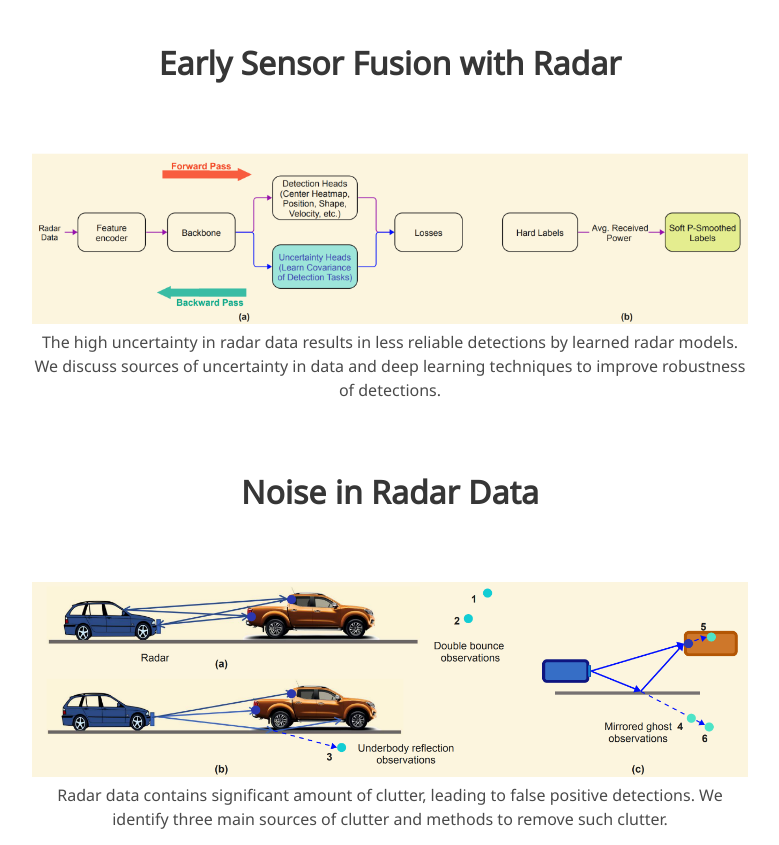
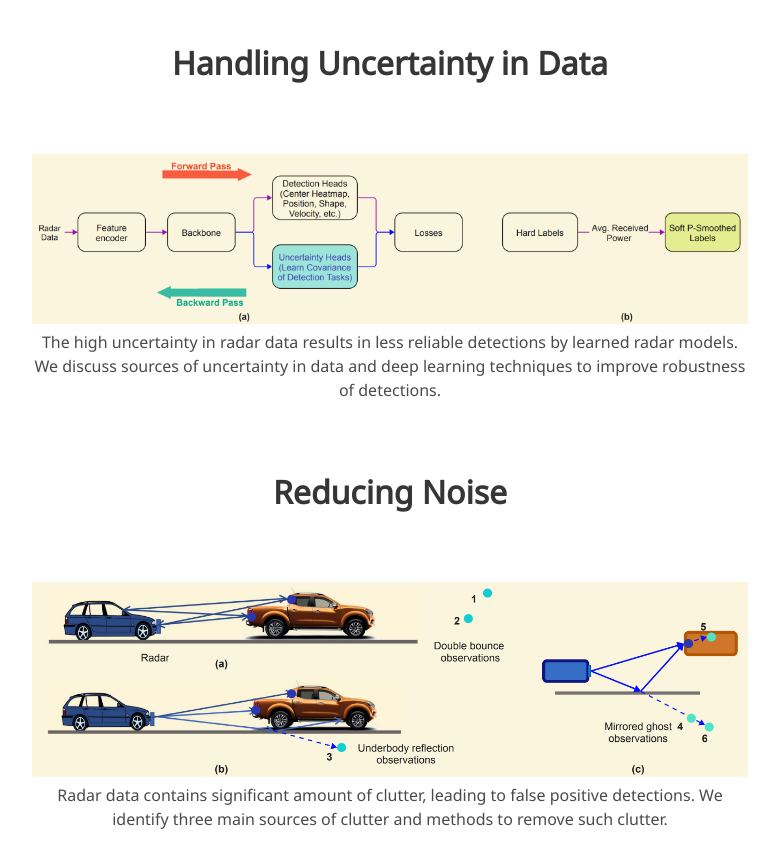
Before and after one commit to autonomous-radars/autonomous-radars.github.io, a plain HTML site: page index.html in a window 1280 px wide. Shown: the part 4082-4927 px from the top of the page, without its empty margins (250-1029 px from the left). Drawn offline with nearby package versions, Linux system fonts and the light colour scheme; a script that the page names is missing; some icons are missing; a web font is replaced by a local one.

Commit message:
Update images

```diff
--- a/index.html
+++ b/index.html
@@ -46,7 +46,7 @@
     <link rel="stylesheet" href="./static/css/fontawesome.all.min.css">
     <link rel="stylesheet" href="https://cdn.jsdelivr.net/gh/jpswalsh/academicons@1/css/academicons.min.css">
     <link rel="stylesheet" href="./static/css/index.css">
-    <link rel="icon" href="./static/images/favicon.svg">
+    <link rel="icon" href="./static/images/favicon.png">
 
     <!-- <script src="https://ajax.googleapis.com/ajax/libs/jquery/3.5.1/jquery.min.js"></script> -->
     <script src="./static/js/jquery-3.6.4.min.js"></script>
@@ -219,7 +219,7 @@
             <!-- Uncertainty. -->
             <div class="columns is-centered has-text-centered">
                 <div class="column is-four-fifths">
-                    <h2 class="title is-3">Early Sensor Fusion with Radar</h2>
+                    <h2 class="title is-3">Handling Uncertainty in Data</h2>
                     <div class="hero-body">
                         <img id="teaser" src="./static/images/uncertainty.png" alt="Uncertainty in Radars" height="100%" />
                         <p class="content has-text-centered">
@@ -231,7 +231,7 @@
             <!-- Noise in Radar Data. -->
             <div class="columns is-centered has-text-centered">
                 <div class="column is-four-fifths">
-                    <h2 class="title is-3">Noise in Radar Data</h2>
+                    <h2 class="title is-3">Reducing Noise</h2>
                     <div class="hero-body">
                         <img id="teaser" src="./static/images/multipath.png" alt="Noise in Radar Data" height="100%" />
                         <p class="content has-text-centered">
```
Also changed, not shown: static/images/favicon.png.
